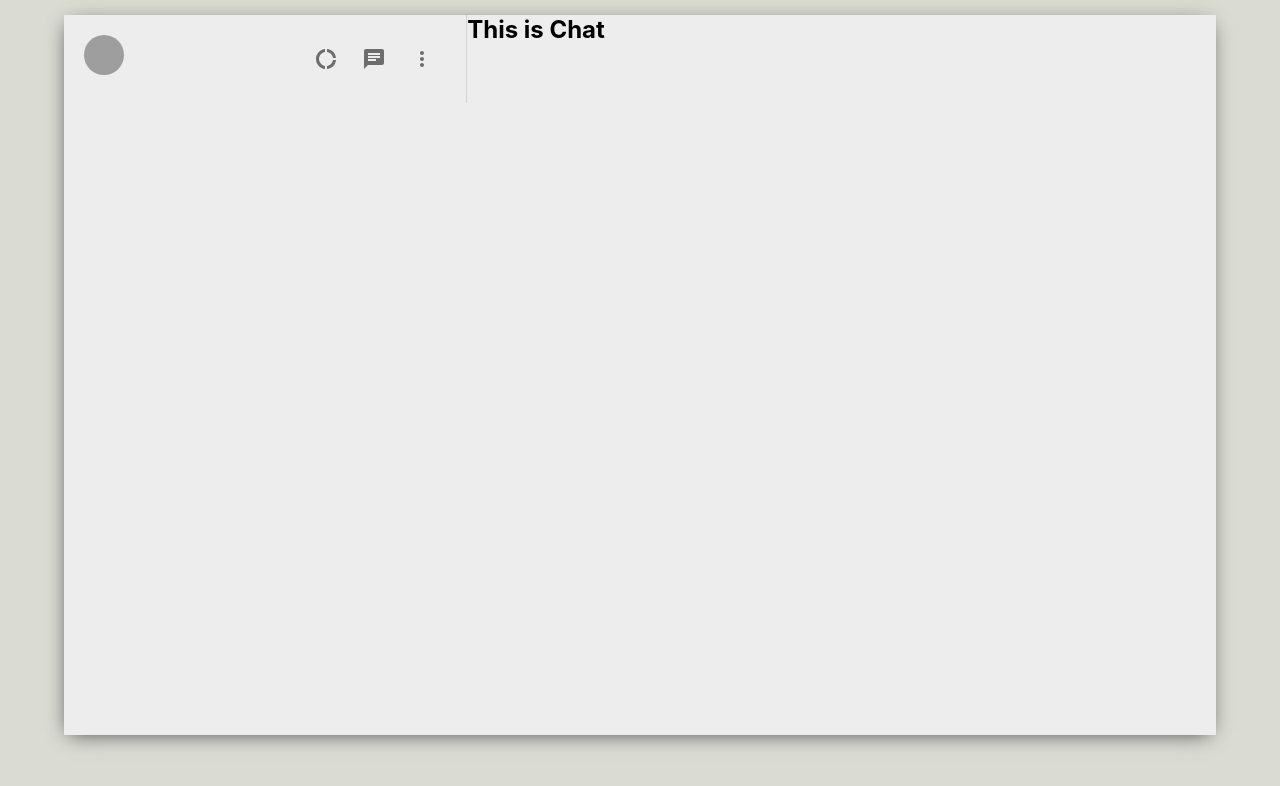
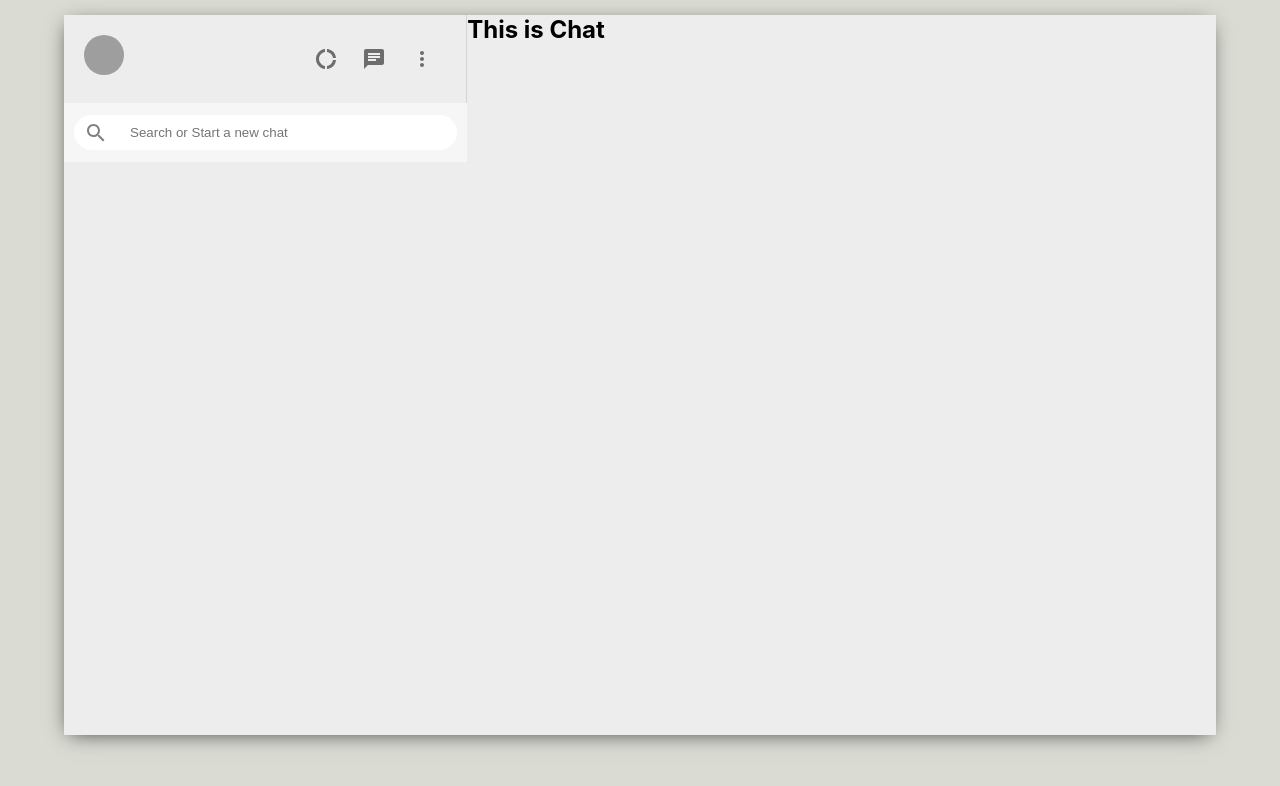
Before and after one commit to keddo/whatsapp-mern, a React (Create React App) app: page / in a window 1280 px wide. Shown: the top 786 px of the page. Built offline with nearby package versions, Linux system fonts and the light colour scheme; grey boxes are pictures that could not be loaded.

Commit message:
Add the search component

```diff
--- a/src/Sidebar.css
+++ b/src/Sidebar.css
@@ -22,3 +22,32 @@
     margin-right: 2vw;
     font-size: 24px !important;
 }
+
+.sidebar__search,
+.sidebar__searchContainer {
+    display: flex;
+    align-items: center;
+}
+.sidebar__search {
+    background-color: #f6f6f6;
+    height: 39px;
+    padding: 10px;
+}
+
+.sidebar__searchContainer {
+    background-color: white;
+    width: 100%;
+    height: 35px;
+    border-radius: 20px;
+}
+
+.sidebar__searchContainer > .MuiSvgIcon-root {
+    color: gray;
+    padding: 10px;
+}
+
+.sidebar__searchContainer > input {
+    border: none;
+    outline-width: 0;
+    margin-left: 10px;
+}
--- a/src/Sidebar.js
+++ b/src/Sidebar.js
@@ -3,6 +3,7 @@ import './Sidebar.css';
 import DonutLargeIcon from '@material-ui/icons/DonutLarge';
 import ChatIcon from '@material-ui/icons/Chat';
 import MoreVertIcon from '@material-ui/icons/MoreVert';
+import SearchIcon from '@material-ui/icons/Search';
 import { IconButton, Avatar } from '@material-ui/core';
 function Sidebar() {
     return (
@@ -21,6 +22,12 @@ function Sidebar() {
                    </IconButton>
                 </div>
             </div>
+            <div className="sidebar__search">
+                <div className="sidebar__searchContainer">
+                <SearchIcon/>
+                <input type="text" placeholder="Search or Start a new chat"/>
+                </div>
+            </div>
         </div>
     )
 }
```
